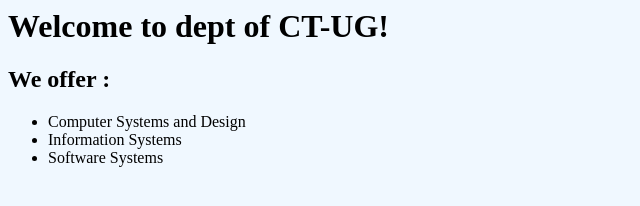
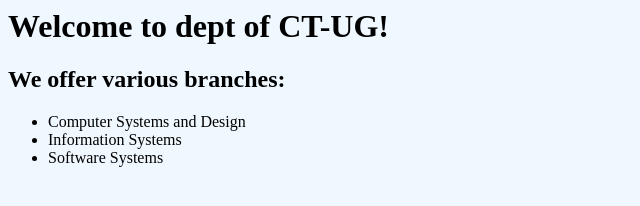
Before and after one commit to Kribasrenee/devops_workshop, a plain HTML site: page index.html in a window 1280 px wide. Shown: the whole page, without its empty margins (0-640 px from the left). Drawn offline with Linux system fonts and the light colour scheme.

Commit message:
Updated index.html 1st tym

```diff
--- a/index.html
+++ b/index.html
@@ -9,7 +9,7 @@
     </head>
     <body>
         <h1> Welcome to dept of  CT-UG! </h1>
-        <h2> We offer : </h2>
+        <h2> We offer various branches: </h2>
         <ul>
             <li>Computer Systems and Design</li>
             <li>Information Systems </li>
```
